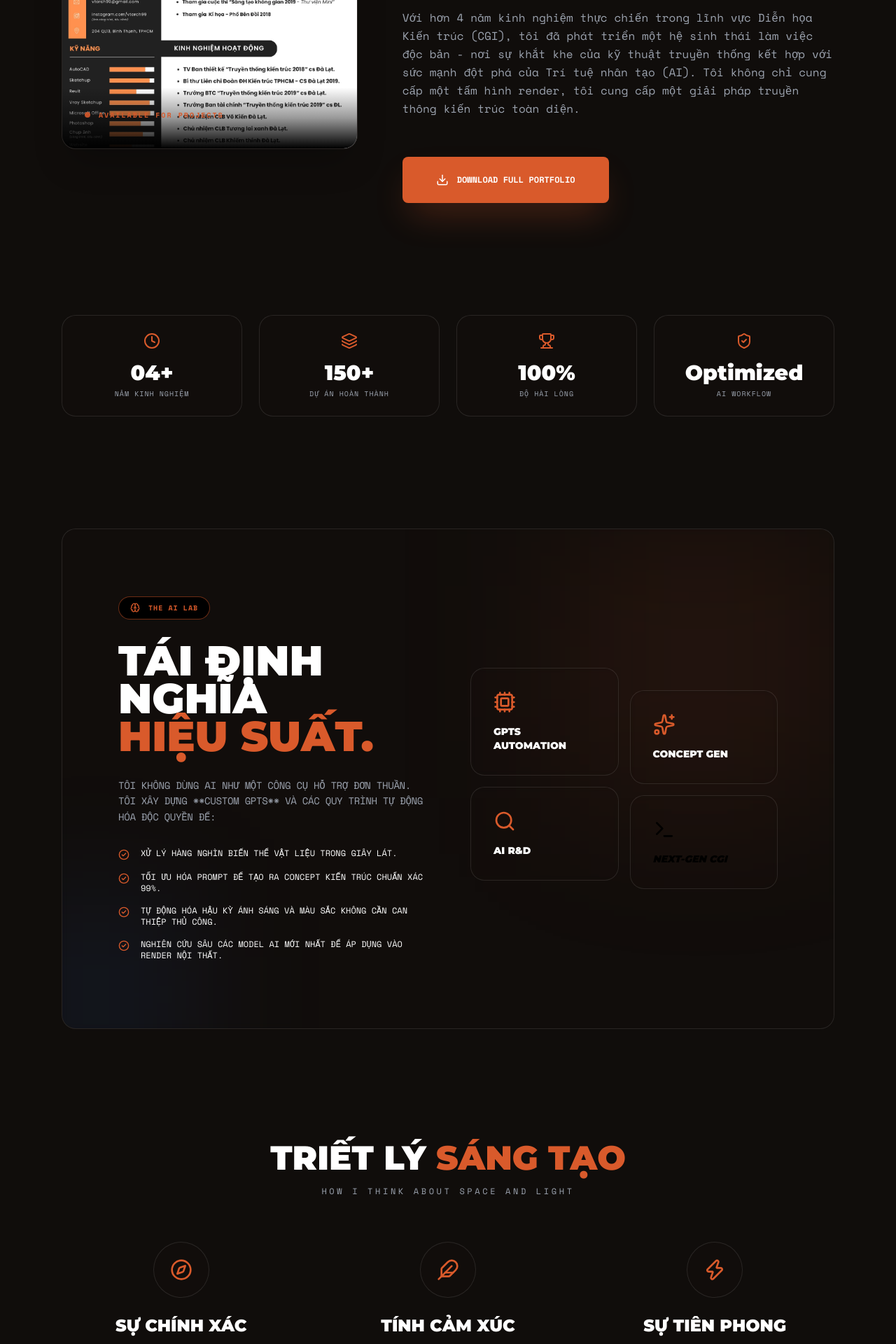
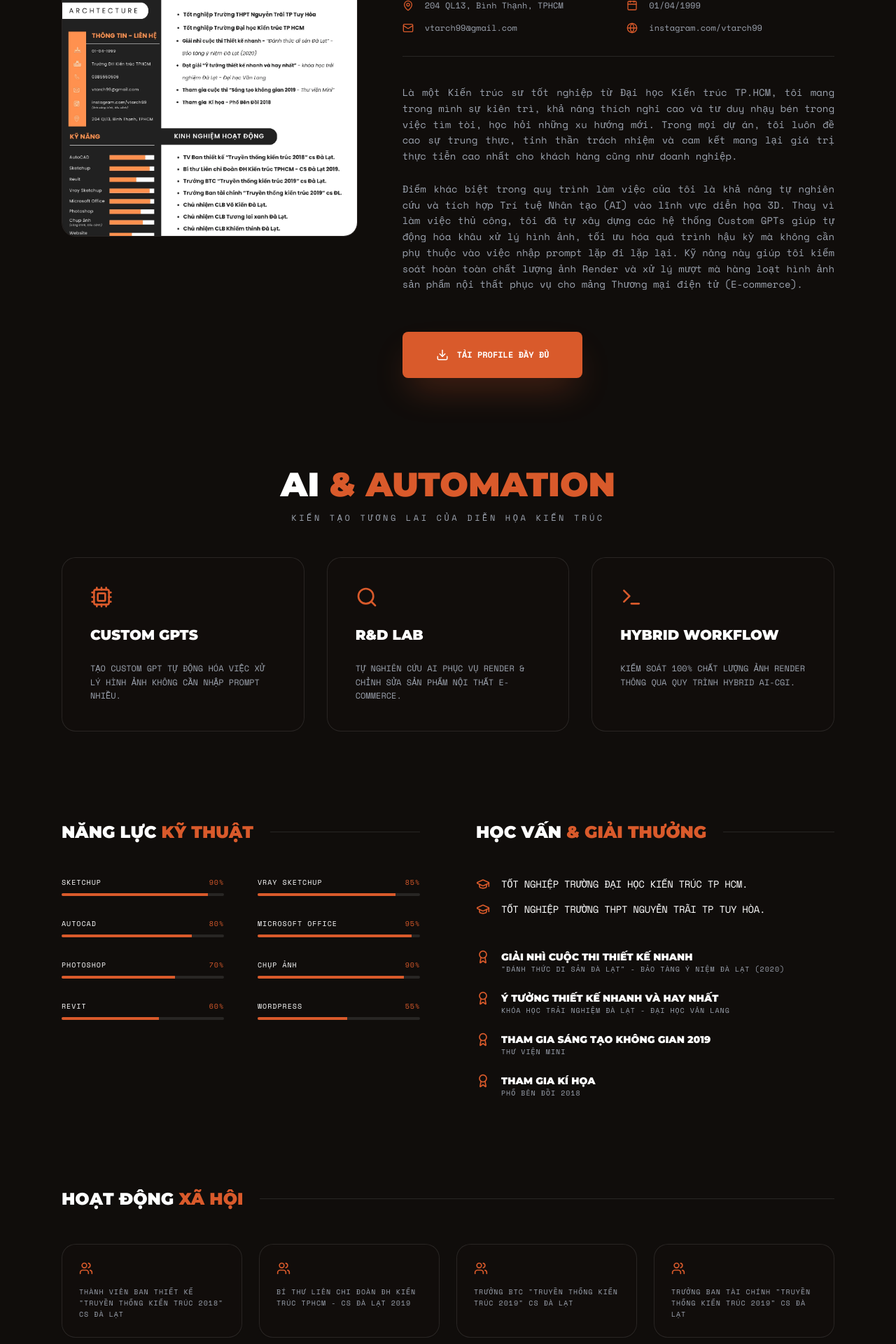
Before and after one commit to datavtarch/datavtarch.github.io, a React (Vite) app: page /about in a window 1280 px wide. Shown: the part 520-2440 px from the top of the page at 70% size. Built offline with nearby package versions, Linux system fonts and the light colour scheme.

Commit message:
content: fully dynamic About page using real CV data from cvData.js

```diff
--- /dev/null
+++ b/src/data/cvData.js
@@ -0,0 +1,51 @@
+export const CV_DATA = {
+  fullName: "NGUYỄN VĂN THANH",
+  title: "ARCHITECTURE",
+  birthDate: "01/04/1999",
+  phone: "038.555.0506",
+  email: "vtarch99@gmail.com",
+  address: "204 QL13, Bình Thạnh, TPHCM",
+  instagram: "instagram.com/vtarch99",
+
+  summary: "Là một Kiến trúc sư tốt nghiệp từ Đại học Kiến trúc TP.HCM, tôi mang trong mình sự kiên trì, khả năng thích nghi cao và tư duy nhạy bén trong việc tìm tòi, học hỏi những xu hướng mới. Trong mọi dự án, tôi luôn đề cao sự trung thực, tinh thần trách nhiệm và cam kết mang lại giá trị thực tiễn cao nhất cho khách hàng cũng như doanh nghiệp.\n\nĐiểm khác biệt trong quy trình làm việc của tôi là khả năng tự nghiên cứu và tích hợp Trí tuệ Nhân tạo (AI) vào lĩnh vực diễn họa 3D. Thay vì làm việc thủ công, tôi đã tự xây dựng các hệ thống Custom GPTs giúp tự động hóa khâu xử lý hình ảnh, tối ưu hóa quá trình hậu kỳ mà không cần phụ thuộc vào việc nhập prompt lặp đi lặp lại. Kỹ năng này giúp tôi kiểm soát hoàn toàn chất lượng ảnh Render và xử lý mượt mà hàng loạt hình ảnh sản phẩm nội thất phục vụ cho mảng Thương mại điện tử (E-commerce).",
+
+  education: [
+    "Tốt nghiệp Trường Đại học Kiến trúc TP HCM.",
+    "Tốt nghiệp Trường THPT Nguyễn Trãi TP Tuy Hòa."
+  ],
+
+  achievements: [
+    { title: "Giải nhì cuộc thi Thiết kế nhanh", event: "\"Đánh thức di sản Đà Lạt\" - Bảo tàng ý niệm Đà Lạt (2020)" },
+    { title: "Ý tưởng thiết kế nhanh và hay nhất", event: "Khóa học trải nghiệm Đà Lạt - Đại học Văn Lang" },
+    { title: "Tham gia Sáng tạo không gian 2019", event: "Thư viện Mini" },
+    { title: "Tham gia Kí họa", event: "Phố Bên Đồi 2018" }
+  ],
+
+  activities: [
+    "Thành viên Ban thiết kế \"Truyền thống kiến trúc 2018\" CS Đà Lạt",
+    "Bí thư Liên chi Đoàn ĐH Kiến trúc TPHCM - CS Đà Lạt 2019",
+    "Trưởng BTC \"Truyền thống kiến trúc 2019\" CS Đà Lạt",
+    "Trưởng Ban tài chính \"Truyền thống kiến trúc 2019\" CS Đà Lạt",
+    "Chủ nhiệm CLB Võ Kiến Đà Lạt",
+    "Chủ nhiệm CLB Tương lai xanh Đà Lạt",
+    "Chủ nhiệm CLB Khiếm thính Đà Lạt",
+    "Trưởng BTC các chương trình thiện nguyện"
+  ],
+
+  softwareSkills: [
+    { name: "Sketchup", level: 90 },
+    { name: "Vray Sketchup", level: 85 },
+    { name: "AutoCAD", level: 80 },
+    { name: "Microsoft Office", level: 95 },
+    { name: "Photoshop", level: 70 },
+    { name: "Chụp ảnh", level: 90 },
+    { name: "Revit", level: 60 },
+    { name: "WordPress", level: 55 }
+  ],
+
+  aiSkills: {
+    automation: "Tạo Custom GPT tự động hóa việc xử lý hình ảnh không cần nhập prompt nhiều.",
+    research: "Tự nghiên cứu AI phục vụ Render & Chỉnh sửa sản phẩm nội thất E-commerce.",
+    workflow: "Kiểm soát 100% chất lượng ảnh Render thông qua quy trình Hybrid AI-CGI."
+  }
+};
--- a/src/pages/About.jsx
+++ b/src/pages/About.jsx
@@ -1,27 +1,24 @@
 import React, { useEffect, useState } from 'react';
 import { IMAGES } from '../data/constants';
+import { CV_DATA } from '../data/cvData';
 import {
   Download, Zap, Cpu, Search, Sparkles, Brain,
   CheckCircle2, MapPin, Mail, Globe, Layers,
-  Compass, Feather, Terminal, MousePointer2,
-  Clock, ShieldCheck, Trophy
+  Terminal, Award, GraduationCap, Users, Calendar
 } from 'lucide-react';
 
-const StatCard = ({ icon: Icon, label, value, suffix = "" }) => (
-  <div className="p-6 luxury-card bg-white/5 border-[#D95A2B]/10 hover:border-[#D95A2B]/40 transition-all text-center group">
-    <Icon size={24} className="mx-auto mb-4 text-[#D95A2B] group-hover:scale-110 transition-transform" />
-    <div className="text-3xl font-black font-heading text-white mb-1">{value}{suffix}</div>
-    <div className="text-[10px] font-mono text-[var(--text-muted)] uppercase tracking-widest">{label}</div>
+const SkillBar = ({ name, level }) => (
+  <div className="space-y-2">
+    <div className="flex justify-between font-mono text-[10px] uppercase tracking-widest">
+      <span>{name}</span>
+      <span className="text-[#D95A2B]">{level}%</span>
     </div>
-);
-
-const ProcessStep = ({ number, title, desc }) => (
-  <div className="relative p-8 luxury-card border-dashed hover:border-solid transition-all group">
-    <span className="absolute -top-4 -left-4 w-10 h-10 bg-[#D95A2B] text-black font-black flex items-center justify-center rounded-lg rotate-12 group-hover:rotate-0 transition-transform">
-      {number}
-    </span>
-    <h4 className="text-xl font-black font-heading uppercase mb-4 mt-2 text-[#D95A2B]">{title}</h4>
-    <p className="text-xs font-mono text-[var(--text-muted)] leading-relaxed uppercase tracking-tight">{desc}</p>
+    <div className="h-1 bg-[var(--border-color)] rounded-full overflow-hidden">
+      <div
+        className="h-full bg-[#D95A2B] transition-all duration-1000 ease-out"
+        style={{ width: `${level}%` }}
+      ></div>
+    </div>
   </div>
 );
 
@@ -29,192 +26,162 @@ const About = () => {
   const [isVisible, setIsVisible] = useState(false);
   useEffect(() => setIsVisible(true), []);
 
-  const philosophies = [
-    { title: "Sự Chính Xác", desc: "Mọi tỷ lệ, ánh sáng và vật liệu đều được tính toán để mô phỏng thực tế hoàn hảo nhất.", icon: Compass },
-    { title: "Tính Cảm Xúc", desc: "Không chỉ là render, đó là việc tạo ra một không gian có hơi thở và linh hồn.", icon: Feather },
-    { title: "Sự Tiên Phong", desc: "Luôn là người đầu tiên thử nghiệm và làm chủ các công nghệ AI mới nhất.", icon: Zap },
-  ];
+  return (
+    <div className={`pt-32 pb-32 px-4 md:px-6 max-w-6xl mx-auto space-y-32 transition-all duration-1000 ${isVisible ? 'opacity-100 translate-y-0' : 'opacity-0 translate-y-10'}`}>
 
-  return (
-    <div className={`pt-32 pb-32 px-4 md:px-6 max-w-6xl mx-auto space-y-40 transition-all duration-1000 ${isVisible ? 'opacity-100 translate-y-0' : 'opacity-0 translate-y-10'}`}>
-
-      {/* ── SECTION 1: THE MAN BEHIND THE LENS ── */}
+      {/* ── SECTION 1: HEADER & IDENTITY ── */}
       <section className="grid grid-cols-1 lg:grid-cols-12 gap-16 items-center">
         <div className="lg:col-span-5 relative group">
           <div className="absolute -inset-4 bg-[#D95A2B]/20 blur-3xl rounded-full opacity-0 group-hover:opacity-100 transition-opacity duration-700"></div>
-          <div className="luxury-card aspect-[4/5] overflow-hidden border-[#D95A2B]/30 relative z-10 shadow-2xl">
+          <div className="luxury-card aspect-[4/5] overflow-hidden border-[#D95A2B]/30 relative z-10">
             <img
               src={IMAGES.portrait}
-              alt="NGUYỄN VĂN THANH"
+              alt={CV_DATA.fullName}
               className="w-full h-full object-cover transition-transform duration-1000 group-hover:scale-105"
             />
-            <div className="absolute bottom-0 left-0 right-0 p-8 bg-gradient-to-t from-black via-black/40 to-transparent">
-              <div className="flex items-center gap-3 text-[#D95A2B] mb-2">
-                <div className="w-2 h-2 rounded-full bg-[#D95A2B] animate-pulse"></div>
-                <span className="text-[10px] font-mono font-black uppercase tracking-[0.2em]">Available for projects</span>
-              </div>
-            </div>
           </div>
         </div>
 
         <div className="lg:col-span-7 space-y-10">
           <div className="space-y-4">
             <h2 className="text-[10px] font-mono text-[#D95A2B] uppercase tracking-[0.5em] font-black italic flex items-center gap-4">
-              <span className="w-12 h-[1px] bg-[#D95A2B]"></span> Creative Director
+              <span className="w-12 h-[1px] bg-[#D95A2B]"></span> {CV_DATA.title}
             </h2>
             <h1 className="text-6xl md:text-8xl font-black uppercase font-heading tracking-tighter leading-none">
-              VAN <span className="text-[#D95A2B]">THANH.</span>
+              {CV_DATA.fullName.split(' ').slice(0, -1).join(' ')} <br />
+              <span className="text-[#D95A2B]">{CV_DATA.fullName.split(' ').slice(-1)}</span>
             </h1>
           </div>
 
-          <div className="grid grid-cols-1 md:grid-cols-2 gap-8 text-xs font-mono border-y border-[var(--border-color)] py-8">
+          <div className="grid grid-cols-1 md:grid-cols-2 gap-6 text-xs font-mono border-y border-[var(--border-color)] py-8">
             <div className="space-y-4">
               <div className="flex items-center gap-4 text-[var(--text-muted)]">
-                <MapPin size={16} className="text-[#D95A2B]" /> VIETNAM BASED (HCMC)
+                <MapPin size={16} className="text-[#D95A2B]" /> {CV_DATA.address}
               </div>
               <div className="flex items-center gap-4 text-[var(--text-muted)] hover:text-[#D95A2B] transition-colors cursor-pointer">
-                <Mail size={16} className="text-[#D95A2B]" /> VTARCH99@GMAIL.COM
+                <Mail size={16} className="text-[#D95A2B]" /> {CV_DATA.email}
               </div>
             </div>
             <div className="space-y-4">
               <div className="flex items-center gap-4 text-[var(--text-muted)]">
-                <Globe size={16} className="text-[#D95A2B]" /> WWW.VTARCH.SITE
+                <Calendar size={16} className="text-[#D95A2B]" /> {CV_DATA.birthDate}
               </div>
               <div className="flex items-center gap-4 text-[var(--text-muted)]">
-                <Terminal size={16} className="text-[#D95A2B]" /> AI & CGI SPECIALIST
+                <Globe size={16} className="text-[#D95A2B]" /> {CV_DATA.instagram}
               </div>
             </div>
           </div>
 
-          <div className="prose prose-invert prose-sm">
-            <p className="text-lg text-white font-heading leading-relaxed uppercase italic">
-              "Tôi không chỉ vẽ, tôi kiến tạo những trải nghiệm thị giác nơi ranh giới giữa thực và ảo bị xóa nhòa."
+          <div className="space-y-6">
+            {CV_DATA.summary.split('\n\n').map((p, i) => (
+              <p key={i} className="text-sm text-[var(--text-muted)] font-mono leading-relaxed text-justify">
+                {p}
               </p>
-            <p className="text-[var(--text-muted)] font-mono leading-relaxed mt-6">
-              Với hơn 4 năm kinh nghiệm thực chiến trong lĩnh vực Diễn họa Kiến trúc (CGI), tôi đã phát triển một hệ sinh thái làm việc độc bản - nơi sự khắt khe của kỹ thuật truyền thống kết hợp với sức mạnh đột phá của Trí tuệ nhân tạo (AI).
-              Tôi không chỉ cung cấp một tấm hình render, tôi cung cấp một giải pháp truyền thông kiến trúc toàn diện.
-            </p>
+            ))}
           </div>
 
           <div className="flex flex-wrap gap-6 pt-4">
             <a href="/documents/PROFILE NGUYỄN VĂN THANH.pdf" target="_blank" className="btn-accent px-12 py-6 text-xs font-mono uppercase flex items-center gap-3 shadow-2xl shadow-[#D95A2B]/30 hover:-translate-y-1 transition-all">
-              <Download size={18} /> Download Full Portfolio
+              <Download size={18} /> Tải Profile Đầy Đủ
             </a>
           </div>
         </div>
       </section>
 
-      {/* ── SECTION 2: BY THE NUMBERS ── */}
-      <section className="grid grid-cols-2 lg:grid-cols-4 gap-6">
-        <StatCard icon={Clock} label="Năm kinh nghiệm" value="04" suffix="+" />
-        <StatCard icon={Layers} label="Dự án hoàn thành" value="150" suffix="+" />
-        <StatCard icon={Trophy} label="Độ hài lòng" value="100" suffix="%" />
-        <StatCard icon={ShieldCheck} label="AI Workflow" value="Opt" suffix="imized" />
+      {/* ── SECTION 2: AI REVOLUTION (THE LAB) ── */}
+      <section className="space-y-12">
+        <div className="text-center space-y-4">
+          <h2 className="text-4xl md:text-5xl font-black font-heading uppercase leading-none">AI <span className="text-[#D95A2B]">& Automation</span></h2>
+          <p className="text-xs font-mono text-[var(--text-muted)] uppercase tracking-[0.3em]">Kiến tạo tương lai của Diễn họa Kiến trúc</p>
+        </div>
+
+        <div className="grid grid-cols-1 md:grid-cols-3 gap-8">
+          <div className="luxury-card p-10 space-y-6 border-[#D95A2B]/20 bg-gradient-to-br from-[#D95A2B]/5 to-transparent">
+            <Cpu size={32} className="text-[#D95A2B]" />
+            <h3 className="text-xl font-black font-heading uppercase">Custom GPTs</h3>
+            <p className="text-xs font-mono text-[var(--text-muted)] leading-relaxed uppercase">{CV_DATA.aiSkills.automation}</p>
+          </div>
+          <div className="luxury-card p-10 space-y-6 border-[#D95A2B]/20 bg-gradient-to-br from-[#D95A2B]/5 to-transparent">
+            <Search size={32} className="text-[#D95A2B]" />
+            <h3 className="text-xl font-black font-heading uppercase">R&D Lab</h3>
+            <p className="text-xs font-mono text-[var(--text-muted)] leading-relaxed uppercase">{CV_DATA.aiSkills.research}</p>
+          </div>
+          <div className="luxury-card p-10 space-y-6 border-[#D95A2B]/20 bg-gradient-to-br from-[#D95A2B]/5 to-transparent">
+            <Terminal size={32} className="text-[#D95A2B]" />
+            <h3 className="text-xl font-black font-heading uppercase">Hybrid Workflow</h3>
+            <p className="text-xs font-mono text-[var(--text-muted)] leading-relaxed uppercase">{CV_DATA.aiSkills.workflow}</p>
+          </div>
+        </div>
       </section>
 
-      {/* ── SECTION 3: THE AI REVOLUTION (LAB) ── */}
-      <section className="space-y-16">
-        <div className="relative py-24 px-8 md:px-20 luxury-card bg-gradient-to-br from-[#D95A2B]/20 via-black to-black border-[#D95A2B]/40 overflow-hidden">
-          <div className="absolute top-0 right-0 w-96 h-96 bg-[#D95A2B]/10 blur-[120px] -z-10"></div>
-          <div className="absolute -bottom-20 -left-20 w-64 h-64 bg-blue-500/10 blur-[100px] -z-10"></div>
-
-          <div className="grid grid-cols-1 lg:grid-cols-2 gap-16 items-center">
-            <div className="space-y-8">
-              <div className="inline-flex items-center gap-3 px-4 py-2 rounded-full border border-[#D95A2B]/50 bg-black text-[#D95A2B] text-[10px] font-mono font-black uppercase tracking-widest">
-                <Brain size={14} /> The AI Lab
+      {/* ── SECTION 3: SKILLS & EDUCATION ── */}
+      <section className="grid grid-cols-1 lg:grid-cols-2 gap-20">
+        <div className="space-y-12">
+          <div className="flex items-center gap-6">
+            <h3 className="text-2xl font-black font-heading uppercase whitespace-nowrap">Năng lực <span className="text-[#D95A2B]">Kỹ thuật</span></h3>
+            <div className="h-[1px] bg-[var(--border-color)] w-full"></div>
           </div>
-              <h2 className="text-4xl md:text-6xl font-black font-heading uppercase leading-[0.9]">Tái định nghĩa <br /><span className="text-[#D95A2B]">Hiệu suất.</span></h2>
-              <p className="text-sm text-[var(--text-muted)] font-mono leading-relaxed uppercase tracking-tight">
-                Tôi không dùng AI như một công cụ hỗ trợ đơn thuần. Tôi xây dựng **Custom GPTs** và các quy trình tự động hóa độc quyền để:
-              </p>
-              <ul className="grid grid-cols-1 gap-4">
-                {[
-                  "Xử lý hàng nghìn biến thể vật liệu trong giây lát.",
-                  "Tối ưu hóa Prompt để tạo ra concept kiến trúc chuẩn xác 99%.",
-                  "Tự động hóa hậu kỳ ánh sáng và màu sắc không cần can thiệp thủ công.",
-                  "Nghiên cứu sâu các Model AI mới nhất để áp dụng vào render nội thất."
-                ].map((text, i) => (
-                  <li key={i} className="flex items-start gap-4 text-xs font-mono text-white group">
-                    <CheckCircle2 size={16} className="text-[#D95A2B] mt-0.5 shrink-0" />
-                    <span className="group-hover:text-[#D95A2B] transition-colors uppercase">{text}</span>
-                  </li>
+          <div className="grid grid-cols-1 md:grid-cols-2 gap-x-12 gap-y-8">
+            {CV_DATA.softwareSkills.map(skill => (
+              <SkillBar key={skill.name} name={skill.name} level={skill.level} />
             ))}
-              </ul>
+          </div>
         </div>
 
-            <div className="grid grid-cols-2 gap-4">
+        <div className="space-y-12">
+          <div className="flex items-center gap-6">
+            <h3 className="text-2xl font-black font-heading uppercase whitespace-nowrap">Học vấn <span className="text-[#D95A2B]">& Giải thưởng</span></h3>
+            <div className="h-[1px] bg-[var(--border-color)] w-full"></div>
+          </div>
+          <div className="space-y-8">
             <div className="space-y-4">
-                <div className="luxury-card p-8 bg-white/5 border-[#D95A2B]/20 hover:bg-[#D95A2B]/10 transition-all cursor-crosshair">
-                  <Cpu size={32} className="text-[#D95A2B] mb-4" />
-                  <h4 className="text-sm font-black font-heading uppercase">GPTs Automation</h4>
+              {CV_DATA.education.map((edu, idx) => (
+                <div key={idx} className="flex gap-4 items-start group">
+                  <GraduationCap className="text-[#D95A2B] shrink-0" size={20} />
+                  <p className="text-sm font-mono uppercase tracking-tight group-hover:text-white transition-colors">{edu}</p>
                 </div>
-                <div className="luxury-card p-8 bg-white/5 border-[#D95A2B]/20 hover:bg-[#D95A2B]/10 transition-all cursor-crosshair">
-                  <Search size={32} className="text-[#D95A2B] mb-4" />
-                  <h4 className="text-sm font-black font-heading uppercase">AI R&D</h4>
+              ))}
+            </div>
+            <div className="space-y-6 pt-4">
+              {CV_DATA.achievements.map((ach, idx) => (
+                <div key={idx} className="flex gap-4 items-start group">
+                  <Award className="text-[#D95A2B] shrink-0" size={20} />
+                  <div>
+                    <h4 className="text-sm font-black font-heading uppercase text-white group-hover:text-[#D95A2B] transition-colors">{ach.title}</h4>
+                    <p className="text-[10px] font-mono text-[var(--text-muted)] uppercase tracking-widest">{ach.event}</p>
                   </div>
                 </div>
-              <div className="space-y-4 mt-8">
-                <div className="luxury-card p-8 bg-white/5 border-[#D95A2B]/20 hover:bg-[#D95A2B]/10 transition-all cursor-crosshair">
-                  <Sparkles size={32} className="text-[#D95A2B] mb-4" />
-                  <h4 className="text-sm font-black font-heading uppercase">Concept Gen</h4>
-                </div>
-                <div className="luxury-card p-8 bg-[#D95A2B] text-black border-none transition-all cursor-crosshair">
-                  <Terminal size={32} className="mb-4" />
-                  <h4 className="text-sm font-black font-heading uppercase italic">Next-Gen CGI</h4>
-                </div>
-              </div>
+              ))}
             </div>
           </div>
         </div>
       </section>
 
-      {/* ── SECTION 4: DESIGN PHILOSOPHY ── */}
-      <section className="space-y-16">
-        <div className="text-center">
-          <h2 className="text-4xl md:text-5xl font-black font-heading uppercase mb-4">Triết lý <span className="text-[#D95A2B]">Sáng tạo</span></h2>
-          <p className="text-xs font-mono text-[var(--text-muted)] uppercase tracking-[0.3em]">How I think about Space and Light</p>
+      {/* ── SECTION 4: ACTIVITIES ── */}
+      <section className="space-y-12">
+        <div className="flex items-center gap-6">
+          <h3 className="text-2xl font-black font-heading uppercase whitespace-nowrap">Hoạt động <span className="text-[#D95A2B]">Xã hội</span></h3>
+          <div className="h-[1px] bg-[var(--border-color)] w-full"></div>
         </div>
-        <div className="grid grid-cols-1 md:grid-cols-3 gap-10">
-          {philosophies.map((philo, idx) => (
-            <div key={idx} className="group text-center space-y-6">
-              <div className="w-20 h-20 mx-auto rounded-full bg-[var(--glass-bg)] border border-[var(--border-color)] flex items-center justify-center text-[#D95A2B] group-hover:bg-[#D95A2B] group-hover:text-black transition-all duration-500">
-                <philo.icon size={32} />
-              </div>
-              <h3 className="text-2xl font-black font-heading uppercase group-hover:text-[#D95A2B] transition-colors">{philo.title}</h3>
-              <p className="text-sm text-[var(--text-muted)] font-mono leading-relaxed uppercase tracking-tight px-4 italic">{philo.desc}</p>
+        <div className="grid grid-cols-1 md:grid-cols-2 lg:grid-cols-4 gap-6">
+          {CV_DATA.activities.map((act, idx) => (
+            <div key={idx} className="p-6 luxury-card border-dashed hover:border-solid hover:bg-[#D95A2B]/5 transition-all group">
+              <Users size={20} className="text-[#D95A2B] mb-4 group-hover:scale-110 transition-transform" />
+              <p className="text-[10px] font-mono leading-relaxed uppercase tracking-widest text-[var(--text-muted)] group-hover:text-white transition-colors">
+                {act}
+              </p>
             </div>
           ))}
         </div>
       </section>
 
-      {/* ── SECTION 5: WORK PROCESS ── */}
-      <section className="space-y-16">
-        <div className="flex items-center gap-6">
-          <h3 className="text-3xl font-black font-heading uppercase whitespace-nowrap">Quy trình <span className="text-[#D95A2B]">Thực thi</span></h3>
-          <div className="h-[1px] bg-[var(--border-color)] w-full"></div>
-        </div>
-        <div className="grid grid-cols-1 md:grid-cols-2 lg:grid-cols-4 gap-8">
-          <ProcessStep number="01" title="Concept" desc="Tiếp nhận ý tưởng và phân tích giải pháp không gian tối ưu." />
-          <ProcessStep number="02" title="AI Draft" desc="Ứng dụng AI tạo nhanh các phương án moodboard và ánh sáng điểm." />
-          <ProcessStep number="03" title="Production" desc="Dựng hình chi tiết trên SketchUp/3ds Max và diễn họa bằng D5 Render." />
-          <ProcessStep number="04" title="Final" desc="Hậu kỳ AI nâng cao độ phân giải và tinh chỉnh chi tiết siêu thực." />
-        </div>
-      </section>
-
-      {/* ── SECTION 6: CALL TO ACTION ── */}
-      <section className="relative py-24 px-10 luxury-card bg-black border-[#D95A2B]/30 overflow-hidden text-center">
-        <div className="absolute inset-0 opacity-20 pointer-events-none">
-          <div className="absolute top-0 left-0 w-full h-full bg-[url('https://www.transparenttextures.com/patterns/carbon-fibre.png')]"></div>
-        </div>
-        <div className="relative z-10 space-y-10">
-          <h3 className="text-4xl md:text-6xl font-black font-heading uppercase max-w-4xl mx-auto leading-[0.9]">
-            Bạn đã sẵn sàng để <br /><span className="text-[#D95A2B]">Khác biệt?</span>
+      {/* ── FOOTER MANTRA ── */}
+      <section className="luxury-card p-12 md:p-20 bg-black border-[#D95A2B]/30 text-center space-y-8">
+        <Brain size={48} className="mx-auto text-[#D95A2B] animate-pulse" />
+        <h3 className="text-3xl md:text-4xl font-black font-heading uppercase max-w-3xl mx-auto leading-tight italic">
+          "Luôn chủ động nghiên cứu để phục vụ công việc <span className="text-[#D95A2B]">tốt nhất</span>"
         </h3>
-          <p className="text-sm font-mono text-[var(--text-muted)] uppercase tracking-[0.5em] max-w-xl mx-auto">Hãy để tôi giúp bạn biến những bản vẽ vô hồn thành tác phẩm nghệ thuật.</p>
-          <div className="flex justify-center gap-6">
-            <button onClick={() => window.location.href='tel:0385550506'} className="btn-accent px-12 py-6 text-xs font-mono uppercase font-black hover:scale-105 transition-all">Bắt đầu ngay</button>
-          </div>
-        </div>
+        <p className="text-xs font-mono text-[var(--text-muted)] uppercase tracking-[0.5em]">Adaptability • Innovation • Integrity</p>
       </section>
     </div>
   );
```
Lines whose indentation alone changed are shown as unchanged.
